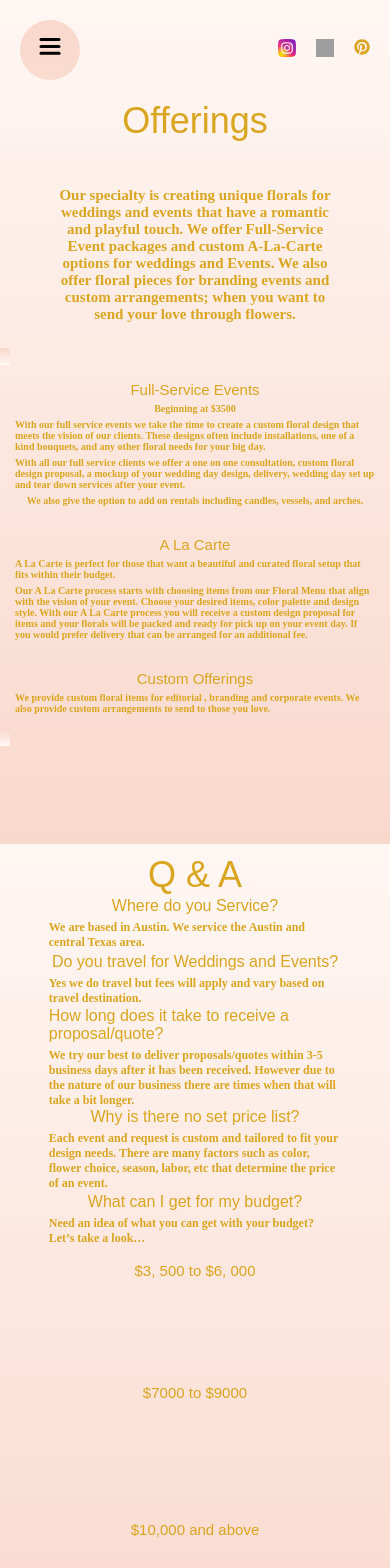
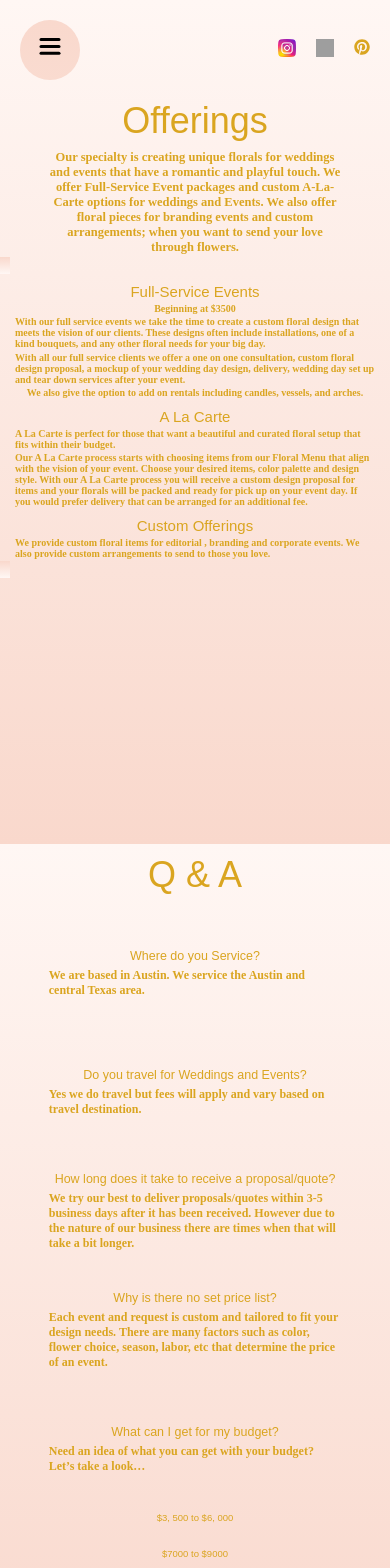
Before and after one commit to GPain2007/hbmAnimated, a React (Vite) app: page /offerings in a window 390 px wide. Shown: the top 1568 px of the page. Built offline with nearby package versions, Linux system fonts and the light colour scheme; grey boxes are pictures that could not be loaded; a web font is replaced by a local one.

Commit message:
final fixes for mobile

```diff
--- a/src/components/offeringsSection/OfferSection.scss
+++ b/src/components/offeringsSection/OfferSection.scss
@@ -17,6 +17,9 @@ section {
       flex-direction: column;
       align-items: center;
       gap: 20px;
+      @include mobile {
+        gap: 0px;
+      }
 
       h1 {
         font-size: 96px;
@@ -35,7 +38,8 @@ section {
         font-weight: bolder;
         font-style: normal;
         @include mobile {
-          font-size: 15px;
+          font-size: 12.5px;
+          padding: 8px 15px 2px 15px;
         }
       }
     }
@@ -58,8 +62,8 @@ section {
         gap: 15px;
         transition: all 0.5s ease-out;
         @include mobile {
-          padding: 15px;
-          gap: 5px;
+          padding: 8px 15px 2px 15px;
+          gap: 2.5px;
           width: 100vw;
         }
         h2 {
--- a/src/components/qAndA/QA.scss
+++ b/src/components/qAndA/QA.scss
@@ -38,7 +38,7 @@
     gap: 5px;
     h1 {
       @include mobile {
-        font-size: 16px;
+        font-size: 12.5px;
       }
     }
 
@@ -76,12 +76,13 @@
       gap: 15px;
       h2 {
         @include mobile {
-          font-size: 15px;
+          font-size: 9.5px;
         }
       }
       @include mobile {
         width: initial;
-        padding: 15px;
+        padding: 2.5px 5px 2.5px 5px;
+        gap: 2px;
       }
 
       p {
@@ -90,7 +91,7 @@
         font-weight: bolder;
         font-style: normal;
         @include mobile {
-          font-size: 12px;
+          font-size: 8px;
         }
       }
       .text {
```
